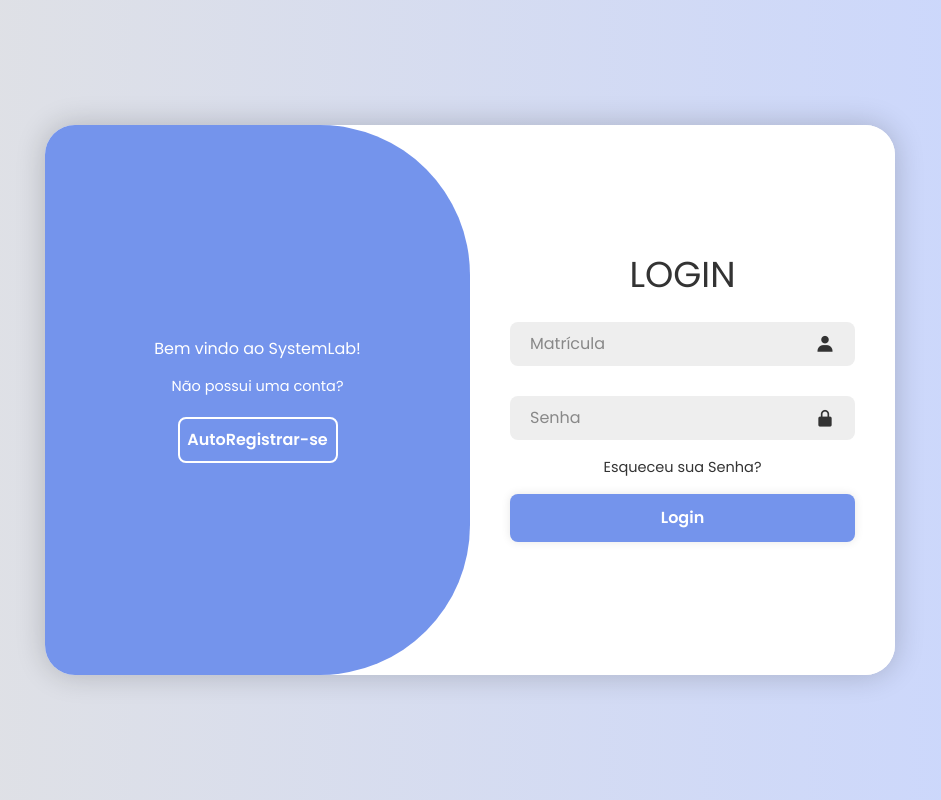
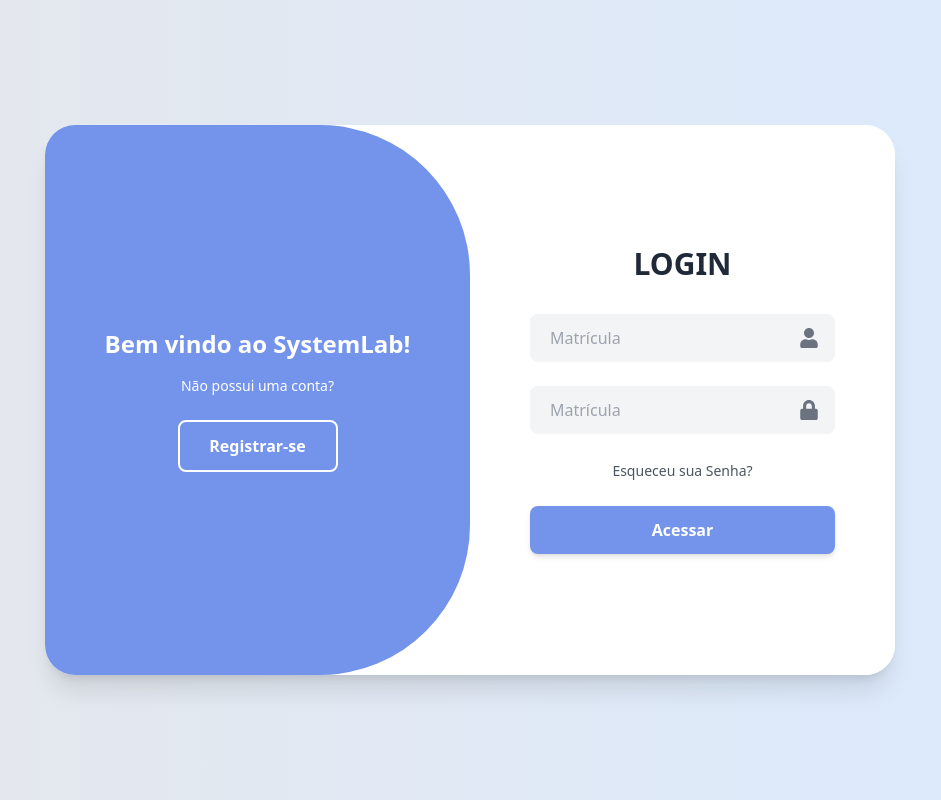
Before and after one commit to helt-23/SystemLab, a React (Vite) app in the folder view/: page / in a window 1280 px wide. Shown: the whole page, without its empty margins (170-1111 px from the left). Built offline with nearby package versions, Linux system fonts and the light colour scheme.

Commit message:
feat (helt)/ Me arrependi de usar tailwind

```diff
--- a/view/package.json
+++ b/view/package.json
@@ -14,6 +14,7 @@
     "lucide-react": "^0.503.0",
     "react": "^19.0.0",
     "react-dom": "^19.0.0",
+    "react-icons": "^5.5.0",
     "react-router-dom": "^7.5.3"
   },
   "devDependencies": {
--- a/view/src/assets/styles/main.css
+++ b/view/src/assets/styles/main.css
@@ -5,264 +5,29 @@
 @tailwind components;
 @tailwind utilities;
 
-* {
-  margin: 0;
-  padding: 0;
-  box-sizing: border-box;
-  font-family: "Poppins", sans-serif;
-  text-decoration: none;
-  list-style: none;
+
+.active .login-form-container {
+  transform: translateX(-100%);
 }
 
-body {
-  display: flex;
-  justify-content: center;
-  align-items: center;
-  min-height: 100vh;
-  background: linear-gradient(90deg, #e2e2e2, #c9d6ff);
-}
-
-.container {
-  position: relative;
-  width: 850px;
-  height: 550px;
-  background: #fff;
-  margin: 20px;
-  border-radius: 30px;
-  box-shadow: 0 0 30px rgba(0, 0, 0, 0.2);
-  overflow: hidden;
-}
-
-.container h1 {
-  font-size: 36px;
-  margin: -10px 0;
-}
-
-.container p {
-  font-size: 14.5px;
-  margin: 15px 0;
-}
-
-form {
-  width: 100%;
-}
-
-.form-box {
-  position: absolute;
-  right: 0;
-  width: 50%;
-  height: 100%;
-  background: #fff;
-  display: flex;
-  align-items: center;
-  color: #333;
-  text-align: center;
-  padding: 40px;
-  z-index: 1;
-  transition: 0.6s ease-in-out 1.2s, visibility 0s 1s;
-}
-
-.container.active .form-box {
-  right: 50%;
-}
-
-.form-box.register {
-  visibility: hidden;
-}
-.container.active .form-box.register {
-  visibility: visible;
-}
-
-.input-box {
-  position: relative;
-  margin: 30px 0;
-}
-
-.input-box input {
-  width: 100%;
-  padding: 10px 50px 10px 20px;
-  background: #eee;
-  border-radius: 8px;
-  border: none;
-  outline: none;
-  font-size: 16px;
-  color: #333;
-  font-weight: 500;
-}
-
-.input-box input::placeholder {
-  color: #888;
-  font-weight: 400;
-}
-
-.input-box i {
-  position: absolute;
-  right: 20px;
-  top: 50%;
-  transform: translateY(-50%);
-  font-size: 20px;
-}
-
-.forgot-link {
-  margin: -15px 0 15px;
-}
-.forgot-link a {
-  font-size: 14.5px;
-  color: #333;
-}
-
-.btn {
-  width: 100%;
-  height: 48px;
-  background: #7494ec;
-  border-radius: 8px;
-  box-shadow: 0 0 10px rgba(0, 0, 0, 0.1);
-  border: none;
-  cursor: pointer;
-  font-size: 16px;
-  color: #fff;
-  font-weight: 600;
-}
-
-.social-icons {
-  display: flex;
-  justify-content: center;
-}
-
-.social-icons a {
-  display: inline-flex;
-  padding: 10px;
-  border: 2px solid #ccc;
-  border-radius: 8px;
-  font-size: 24px;
-  color: #333;
-  margin: 0 8px;
-}
-
-.toggle-box {
-  position: absolute;
-  width: 100%;
-  height: 100%;
-}
-
-.toggle-box::before {
-  content: "";
-  position: absolute;
-  left: -250%;
-  width: 300%;
-  height: 100%;
-  background: #7494ec;
-  /* border: 2px solid red; */
-  border-radius: 150px;
-  z-index: 2;
-  transition: 1.8s ease-in-out;
-}
-
-.container.active .toggle-box::before {
-  left: 50%;
+.active .register-form-container {
+  transform: translateX(0%);
 }
 
 .toggle-panel {
-  position: absolute;
-  width: 50%;
-  height: 100%;
-  /* background: seagreen; */
-  color: #fff;
-  display: flex;
-  flex-direction: column;
-  justify-content: center;
-  align-items: center;
-  z-index: 2;
-  transition: 0.6s ease-in-out;
+  transition: transform 1s cubic-bezier(0.4, 0, 0.2, 1);
 }
 
-.toggle-panel.toggle-left {
-  left: 0;
-  transition-delay: 1.2s;
-}
-.container.active .toggle-panel.toggle-left {
-  left: -50%;
-  transition-delay: 0.6s;
-}
-
-.toggle-panel.toggle-right {
-  right: -50%;
-  transition-delay: 0.6s;
-}
-.container.active .toggle-panel.toggle-right {
-  right: 0;
-  transition-delay: 1.2s;
-}
-
-.toggle-panel p {
-  margin-bottom: 20px;
-}
-
-.toggle-panel .btn {
-  width: 160px;
-  height: 46px;
-  background: transparent;
-  border: 2px solid #fff;
-  box-shadow: none;
-}
-
-@media screen and (max-width: 650px) {
-  .container {
-    height: calc(100vh - 40px);
+@media (max-width: 768px) {
+  .login-form-container,
+  .register-form-container {
+    width: 100%;
+    height: 70%;
+    bottom: 0;
   }
 
-  .form-box {
-    bottom: 0;
-    width: 100%;
-    height: 70%;
-  }
-
-  .container.active .form-box {
-    right: 0;
+  .active .login-form-container,
+  .active .register-form-container {
     bottom: 30%;
   }
-
-  .toggle-box::before {
-    left: 0;
-    top: -270%;
-    width: 100%;
-    height: 300%;
-    border-radius: 20vw;
-  }
-
-  .container.active .toggle-box::before {
-    left: 0;
-    top: 70%;
-  }
-
-  .container.active .toggle-panel.toggle-left {
-    left: 0;
-    top: -30%;
-  }
-
-  .toggle-panel {
-    width: 100%;
-    height: 30%;
-  }
-  .toggle-panel.toggle-left {
-    top: 0;
-  }
-  .toggle-panel.toggle-right {
-    right: 0;
-    bottom: -30%;
-  }
-
-  .container.active .toggle-panel.toggle-right {
-    bottom: 0;
-  }
 }
-
-@media screen and (max-width: 400px) {
-  .form-box {
-    padding: 20px;
-  }
-
-  .toggle-panel h1 {
-    font-size: 30px;
-  }
-}
--- /dev/null
+++ b/view/src/components/inputField.jsx
@@ -0,0 +1,26 @@
+// components/InputField.jsx
+import React from 'react';
+
+export const InputField = ({
+  type = 'text',
+  placeholder,
+  name,
+  icon: Icon,
+  ...props
+}) => {
+  return (
+    <div className="relative my-6">
+      <input
+        type={type}
+        placeholder={placeholder}
+        className="w-full py-3 px-5 pr-12 bg-gray-100 rounded-lg border-none outline-none text-gray-700 font-medium focus:ring-2 focus:ring-primary transition-all"
+        {...props}
+      />
+      {Icon && (
+        <div className="absolute right-4 top-1/2 -translate-y-1/2 text-xl text-gray-500">
+          <Icon />
+        </div>
+      )}
+    </div>
+  );
+};
--- a/view/src/components/loginForm.jsx
+++ b/view/src/components/loginForm.jsx
@@ -1,24 +1,42 @@
 import { Link } from 'react-router-dom';
+import { InputField } from './inputField';
+import { FaUser, FaLock } from 'react-icons/fa'; // Font Awesome
+
 export function LoginForm() {
   return (
-    <form action="#">
-      <h1>LOGIN</h1>
-      <div className="input-box">
-        <input type="text" placeholder="Matrícula" required />
-        <i className="bx bxs-user"></i>
-      </div>
-      <div className="input-box">
-        <input type="password" placeholder="Senha" required />
-        <i className="bx bxs-lock-alt"></i>
-      </div>
-      <div className="forgot-link">
-        <a href="#">Esqueceu sua Senha?</a>
-      </div>
-      <button type="submit" className="btn" >
-        <Link to="/laboratorios" >
-          Login
-        </Link>
-      </button>
-    </form>
+    <div className="login-form-container absolute right-0 w-1/2 h-full bg-white flex items-center p-10 z-20">
+      <form className="w-full px-5 text-center">
+        <h1 className="text-3xl font-bold mb-8 text-gray-800">LOGIN</h1>
+
+
+        <InputField
+          type="text"
+          placeholder="Matrícula"
+          name="registration"
+          icon={FaUser}
+        />
+
+        <InputField
+          type="text"
+          placeholder="Matrícula"
+          icon={FaLock} // Ícone do FontAwesome
+        />
+
+        <div className="my-6">
+          <a href="#" className="text-sm text-gray-600 hover:underline">
+            Esqueceu sua Senha?
+          </a>
+        </div>
+
+        <button
+          type="submit"
+          className="w-full py-3 bg-primary rounded-lg text-white font-semibold shadow-md hover:shadow-lg transition-shadow"
+        >
+          <Link to="/laboratorios" className="block w-full">
+            Acessar
+          </Link>
+        </button>
+      </form>
+    </div>
   );
 }
--- a/view/src/components/registerForm.jsx
+++ b/view/src/components/registerForm.jsx
@@ -1,30 +1,64 @@
-export function RegisterForm() {
+import { FaEnvelope, FaUser, FaIdBadge, FaLock, FaKey } from 'react-icons/fa';
+import { InputField } from './inputField';
+
+export function RegisterForm({ setIsActive }) {
   return (
-    <form action="#">
-      <h1>AUTOREGISTRO</h1>
-      <div className="input-box">
-        <input type="text" placeholder="Nome Completo" required />
-        <i className="bx bxs-user"></i>
-      </div>
-      <div className="input-box">
-        <input type="email" placeholder="Email" required />
-        <i className="bx bxs-envelope"></i>
-      </div>
-      <div className="input-box">
-        <input type="text" placeholder="Matricula" required />
-        <i className="bx bxs-lock-alt"></i>
-      </div>
-      <div className="input-box">
-        <input type="password" placeholder="Password" required />
-        <i className="bx bxs-lock-alt"></i>
-      </div>
-      <div className="input-box">
-        <input type="password" placeholder="Password" required />
-        <i className="bx bxs-lock-alt"></i>
-      </div>
-      <button type="submit" className="btn">
-        Registrar-se
-      </button>
-    </form>
+    <div className="register-form-container absolute left-0 w-1/2 h-full bg-white flex items-center p-10 z-20">
+      <form className="w-full px-5 text-center">
+        <h1 className="text-3xl font-bold mb-8 text-gray-800">AUTOREGISTRO</h1>
+
+        <InputField
+          type="text"
+          placeholder="Nome completo"
+          name="name"
+          icon={FaUser}
+        />
+
+        <InputField
+          type="email"
+          placeholder="E-mail"
+          name="email"
+          icon={FaEnvelope}
+        />
+
+        <InputField
+          type="text"
+          placeholder="Matrícula"
+          name="matricula"
+          icon={FaIdBadge}
+        />
+
+        <InputField
+          type="password"
+          placeholder="Senha"
+          name="password"
+          icon={FaLock}
+        />
+
+        <InputField
+          type="password"
+          placeholder="Confirme sua senha"
+          name="passwordConfirm"
+          icon={FaKey}
+        />
+
+        <button
+          type="submit"
+          className="w-full py-3 bg-primary rounded-lg text-white font-semibold shadow-md hover:shadow-lg transition-shadow"
+        >
+          Registrar
+        </button>
+
+        <p className="mt-6 text-sm text-gray-600">
+          Já possui uma conta? {' '}
+          <button
+            onClick={() => setIsActive(false)}
+            className="text-primary hover:underline font-medium"
+          >
+            Fazer Login
+          </button>
+        </p>
+      </form>
+    </div>
   );
 }
--- a/view/src/components/togglePanel.jsx
+++ b/view/src/components/togglePanel.jsx
@@ -1,20 +1,41 @@
 export function TogglePanel({ isActive, setIsActive }) {
   return (
-    <div className="toggle-box">
-      <div className={`toggle-panel toggle-left ${isActive ? "hidden" : ""}`}>
-        <h2>Bem vindo ao SystemLab!</h2>
-        <p>Não possui uma conta?</p>
-        <button className="btn" onClick={() => setIsActive(true)}>
-          AutoRegistrar-se
-        </button>
-      </div>
+    <div className="absolute inset-0">
+      {/* Overlay animado (Atrás dos formulários) */}
+      <div className={`absolute left-[-250%] w-[300%] h-full bg-primary rounded-[150px] transition-all duration-700 ease-in-out z-30 ${isActive ? 'translate-x-[99%]' : 'translate-x-0'
+        }`}></div>
 
-      <div className={`toggle-panel toggle-right ${isActive ? "" : "hidden"}`}>
-        <h2>Bem vindo de volta!</h2>
-        <p>Já possui uma conta?</p>
-        <button className="btn" onClick={() => setIsActive(false)}>
-          Login
-        </button>
+      {/* Painéis Interativos (Acima dos formulários) */}
+      <div className="absolute inset-0 z-30 pointer-events-none">
+        {/* Painel Esquerdo */}
+        <div className={`absolute left-0 w-1/2 h-full flex flex-col justify-center items-center text-white transition-all duration-700 ease-in-out ${isActive ?
+          '-translate-x-full opacity-0' :
+          'translate-x-0 opacity-100 delay-300 pointer-events-auto'
+          }`}>
+          <h2 className="text-2xl mb-4 font-bold">Bem vindo ao SystemLab!</h2>
+          <p className="mb-6 text-sm">Não possui uma conta?</p>
+          <button
+            className="w-40 py-3 border-2 border-white rounded-lg bg-transparent font-semibold hover:bg-white hover:text-primary transition-colors"
+            onClick={() => setIsActive(true)}
+          >
+            Registrar-se
+          </button>
+        </div>
+
+        {/* Painel Direito */}
+        <div className={`absolute right-0 w-1/2 h-full flex flex-col justify-center items-center text-white transition-all duration-700 ease-in-out ${isActive ?
+          'translate-x-0 opacity-100 delay-300 pointer-events-auto' :
+          'translate-x-full opacity-0'
+          }`}>
+          <h2 className="text-2xl mb-4 font-bold">Bem vindo de volta!</h2>
+          <p className="mb-6 text-sm">Já possui uma conta?</p>
+          <button
+            className="w-40 py-3 border-2 border-white rounded-lg bg-transparent font-semibold hover:bg-white hover:text-primary transition-colors"
+            onClick={() => setIsActive(false)}
+          >
+            Login
+          </button>
+        </div>
       </div>
     </div>
   );
--- a/view/src/pages/loginSign.jsx
+++ b/view/src/pages/loginSign.jsx
@@ -1,21 +1,18 @@
 import { useState } from "react";
 import { LoginForm, RegisterForm, TogglePanel } from "../components";
 import "../assets/styles/main.css";
+
 
 export function LoginSign() {
   const [isActive, setIsActive] = useState(false);
 
   return (
-    <div className={`container ${isActive ? "active" : ""}`}>
-      <div className="form-box login">
+    <div className="flex justify-center items-center min-h-screen bg-gradient-to-r from-gray-200 to-blue-100">
+      <div className="relative w-[850px] h-[550px] bg-white rounded-[30px] shadow-xl overflow-hidden">
         <LoginForm />
+        <RegisterForm setIsActive={setIsActive} /> {/*aqui vai entrar  lógica de*/}
+        <TogglePanel isActive={isActive} setIsActive={setIsActive} />
       </div>
-
-      <div className="form-box register">
-        <RegisterForm />
-      </div>
-
-      <TogglePanel isActive={isActive} setIsActive={setIsActive} />
     </div>
   );
-};
+}
```
Also changed, not shown: view/tailwind.config.js (+15 -3 lines), 1 other file (tests, documents, lock files or other folders).
